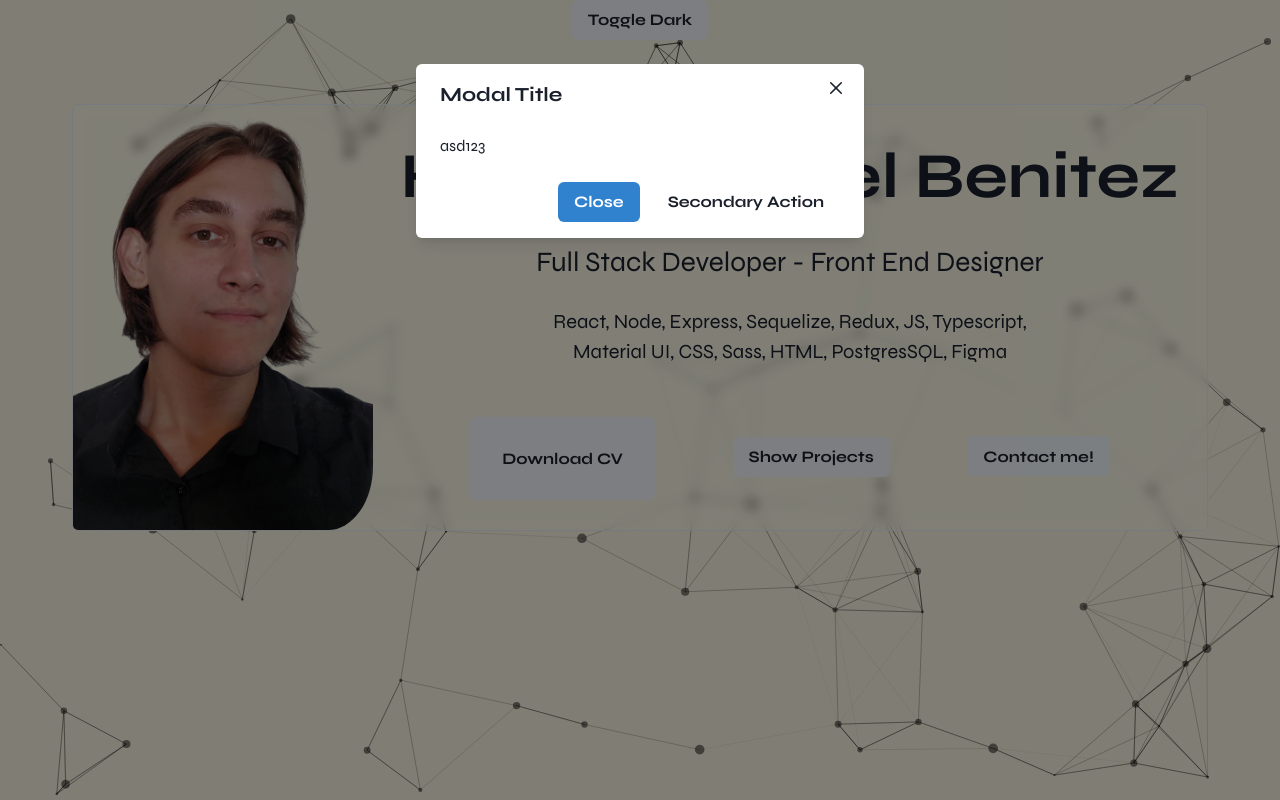
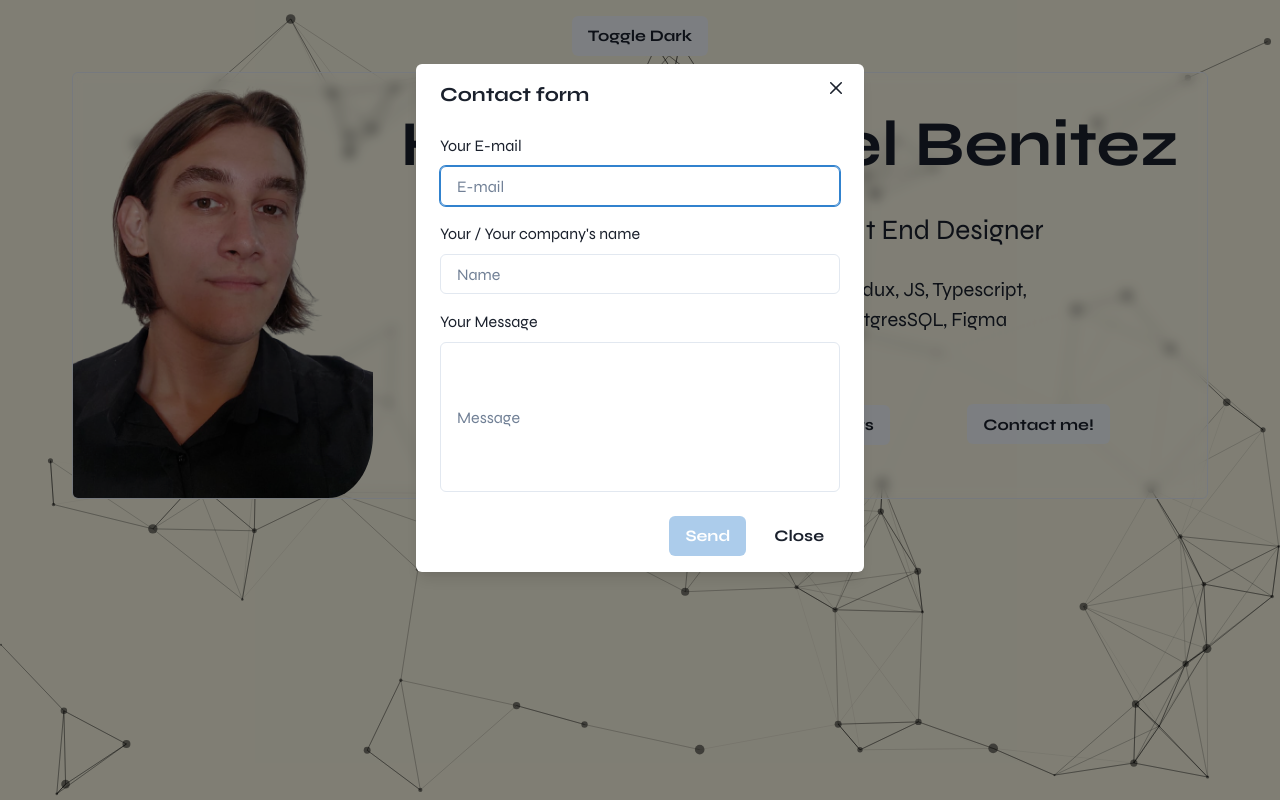
Before and after one commit to ManuBeni/portfolio, a React (Create React App) app in the folder portfolio/: page / in a window 1280 px wide. Both pictures are taken after a click on the button "Contact me!". Built offline with nearby package versions, Linux system fonts and the light colour scheme; no server answers.

Commit message:
Completed Contact Form

```diff
--- a/portfolio/package.json
+++ b/portfolio/package.json
@@ -4,6 +4,7 @@
   "private": true,
   "dependencies": {
     "@chakra-ui/react": "^2.4.6",
+    "@emailjs/browser": "^3.10.0",
     "@emotion/react": "^11.10.5",
     "@emotion/styled": "^11.10.5",
     "@testing-library/jest-dom": "^5.16.5",
@@ -19,6 +20,7 @@
     "react-particles": "^2.7.1",
     "react-scripts": "5.0.1",
     "react-tsparticles": "^2.7.1",
+    "sweetalert2": "^11.7.1",
     "tsparticles": "^2.7.1",
     "typescript": "^4.9.4",
     "web-vitals": "^2.1.4"
--- a/portfolio/src/components/Contact.tsx
+++ b/portfolio/src/components/Contact.tsx
@@ -1,5 +1,8 @@
 import {
   Button,
+  FormControl,
+  FormLabel,
+  Input,
   Modal,
   ModalBody,
   ModalCloseButton,
@@ -10,30 +13,145 @@
   useColorModeValue,
   useDisclosure,
 } from "@chakra-ui/react";
-import React from "react";
+import React, { useState } from "react";
+import emailjs from "@emailjs/browser";
+import Swal from "sweetalert2";
 
 export default function Contact() {
   const color = useColorModeValue("gray.800", "white");
+
   const { isOpen, onOpen, onClose } = useDisclosure();
+
+  const initialRef = React.useRef(null);
+
+  const [formData, setFormData] = useState({
+    email: "",
+    name: "",
+    message: "",
+  });
+
+  const serviceID = process.env.REACT_APP_EMAILJS_SERVICE_ID!;
+  const templateID = process.env.REACT_APP_EMAILJS_TEMPLATE_ID!;
+  const userID = process.env.REACT_APP_EMAILJS_USER_ID!;
+
+  const handleSubmit = (e: React.SyntheticEvent<HTMLFormElement>): void => {
+    e.preventDefault();
+    emailjs.sendForm(serviceID, templateID, e.currentTarget, userID).then(
+      (result) => {
+        console.log(result.text);
+        Swal.fire({
+          icon: "success",
+          title: "Message Sent Successfully",
+        });
+        setFormData({
+          email: "",
+          name: "",
+          message: "",
+        });
+      },
+      (error) => {
+        console.log(error.text);
+        Swal.fire({
+          icon: "error",
+          title: "Ooops, something went wrong",
+          text: error.text,
+        });
+      }
+    );
+  };
+
+  const handleChange = (e: { target: { id: string; value: string } }) => {
+    setFormData({ ...formData, [e.target.id]: e.target.value });
+  };
+
+  const handleOnClose = () => {
+    setFormData({
+      email: "",
+      name: "",
+      message: "",
+    });
+    onClose()
+  }
+
   return (
     <>
       <Button style={{ top: "0.57rem" }} onClick={onOpen} color={color}>
         Contact me!
       </Button>
 
-      <Modal isOpen={isOpen} onClose={onClose}>
+      <Modal
+        initialFocusRef={initialRef}
+        closeOnOverlayClick={false}
+        isOpen={isOpen}
+        onClose={onClose}
+      >
         <ModalOverlay />
         <ModalContent>
-          <ModalHeader>Modal Title</ModalHeader>
-          <ModalCloseButton />
-          <ModalBody>asd123</ModalBody>
+          <form onSubmit={handleSubmit}>
+            <ModalHeader>Contact form</ModalHeader>
+            <ModalCloseButton onClick={handleOnClose}/>
+            <ModalBody>
+              <FormControl>
+                <FormLabel>Your E-mail</FormLabel>
+                <Input
+                  name="email"
+                  id={"email"}
+                  ref={initialRef}
+                  placeholder="E-mail"
+                  onChange={handleChange}
+                />
+              </FormControl>
 
-          <ModalFooter>
-            <Button colorScheme="blue" mr={3} onClick={onClose}>
-              Close
-            </Button>
-            <Button variant="ghost">Secondary Action</Button>
-          </ModalFooter>
+              <FormControl mt={4}>
+                <FormLabel>Your / Your company's name</FormLabel>
+                <Input
+                  name="name"
+                  id={"name"}
+                  placeholder="Name"
+                  onChange={handleChange}
+                />
+              </FormControl>
+
+              <FormControl mt={4}>
+                <FormLabel>Your Message</FormLabel>
+                <Input
+                  name="message"
+                  id={"message"}
+                  height={"150px"}
+                  placeholder="Message"
+                  onChange={handleChange}
+                />
+              </FormControl>
+            </ModalBody>
+
+            <ModalFooter>
+              {formData.name === "" ||
+              formData.name === "" ||
+              formData.message === "" ? (
+                <Button
+                  type="submit"
+                  colorScheme="blue"
+                  mr={3}
+                  onClick={onClose}
+                  isDisabled
+                >
+                  Send
+                </Button>
+              ) : (
+                <Button
+                  type="submit"
+                  colorScheme="blue"
+                  mr={3}
+                  onClick={onClose}
+                >
+                  Send
+                </Button>
+              )}
+              <Button variant="ghost" onClick={handleOnClose}>
+                Close
+              </Button>
+            </ModalFooter>
+          </form>
         </ModalContent>
       </Modal>
     </>
--- a/portfolio/src/components/HeaderCard.module.css
+++ b/portfolio/src/components/HeaderCard.module.css
@@ -1,16 +1,17 @@
 .body {
   display: flex;
+  flex-direction: column;
   align-items: center;
-  justify-content: center;
+  justify-content: space-between;
   height: 100%;
   width: 100%;
-  margin-top: 8vh;
+  /* margin-top: 8vh; */
 
 }
 
 .themeButton {
-  display: flex;
-  flex-direction: row-reverse;
+  margin-top: 1rem;
+  margin-bottom: 1rem;
 }
 
 @media only screen and (max-width: 950px) {
--- a/portfolio/src/components/HeaderCard.tsx
+++ b/portfolio/src/components/HeaderCard.tsx
@@ -38,15 +38,14 @@
 
   return (
     <>
-      <div className={styles.themeButton}>
-        <ThemeButton />
-      </div>
-
       <motion.div
         className={styles.body}
         initial={{ opacity: 0 }}
         whileInView={{ opacity: 1 }}
       >
+      <div className={styles.themeButton}>
+        <ThemeButton />
+      </div>
         <Card
           direction={{ base: "column", sm: "row" }}
           overflow="hidden"
--- a/portfolio/src/components/ProjectsGrid.tsx
+++ b/portfolio/src/components/ProjectsGrid.tsx
@@ -38,7 +38,7 @@
           </CardHeader>
           <CardBody>
             <Text fontSize="lg">
-              This was the final project of the "Henry" bootcamp in which I
+              The "Athens" e-commerce project was the final full-stack project of the "Henry" bootcamp in which I
               cooperated with another 7 students.
               <br />
               <br />
@@ -93,7 +93,7 @@
           <CardBody>
             <Text fontSize="lg">
 
-              This was an individual project from the "Henry" full stack
+              The Dog Breed Finder was an individual full-stack project from the "Henry"
               bootcamp, which had to be completed in less than 3 weeks.
               <br />
               <br />
@@ -108,7 +108,7 @@
               * Sequelize - Postgres
               <br />
               <br />
-              I made use of an external api (thedogapi.com), populated my own database, created filters and a controlled form to create new data.
+              I made use of an external api (thedogapi.com), populated my own database, created filters and a controlled form to create new data to store.
               <br />
             </Text>
           </CardBody>
--- a/portfolio/src/components/ThemeButton.tsx
+++ b/portfolio/src/components/ThemeButton.tsx
@@ -4,7 +4,7 @@
   const { colorMode, toggleColorMode } = useColorMode();
   return (
     <header>
-      <Button onClick={toggleColorMode} >
+      <Button onClick={toggleColorMode}>
         Toggle {colorMode === "light" ? "Dark" : "Light"}
       </Button>
     </header>
```
Also changed, not shown: 2 other files (tests, documents, lock files or other folders).
